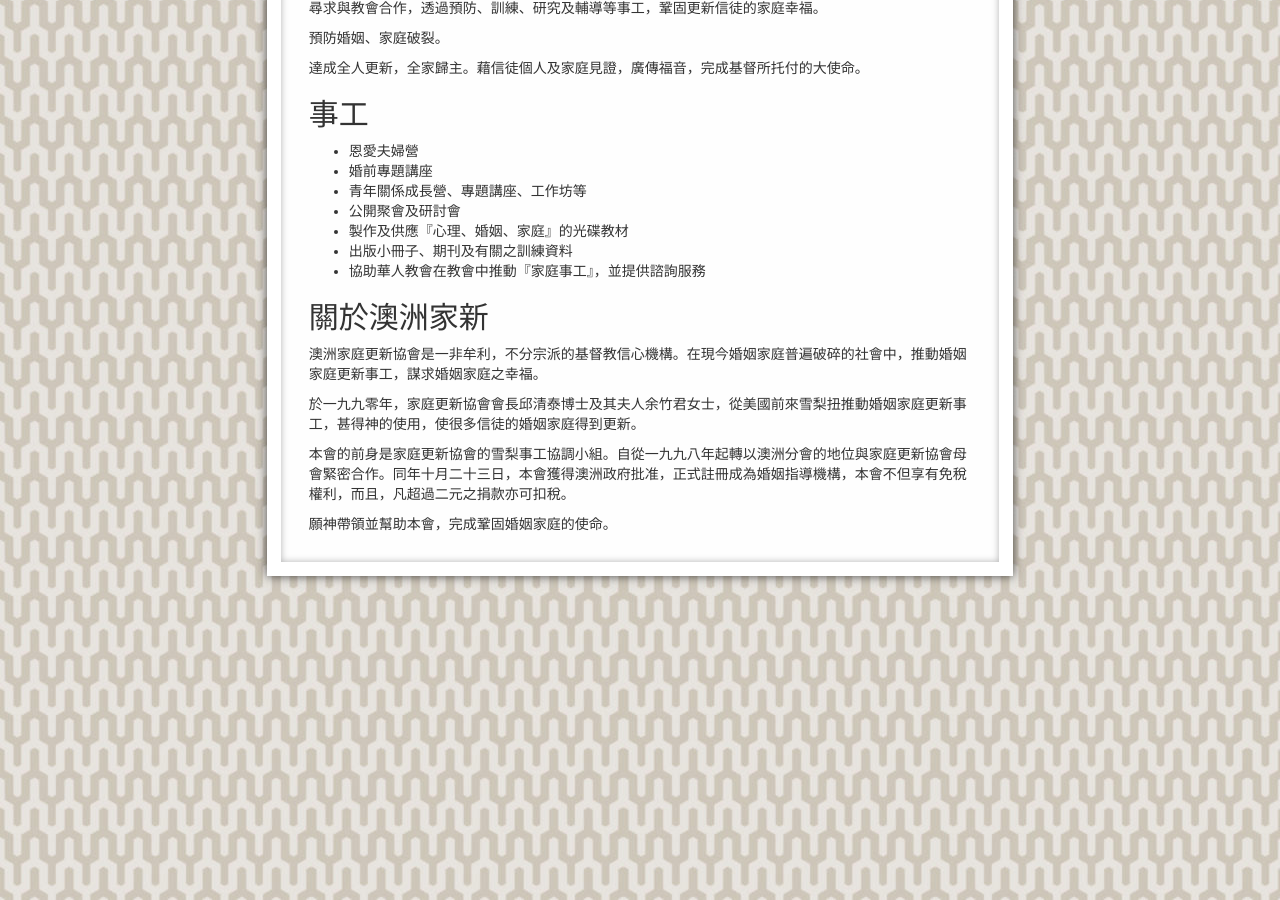
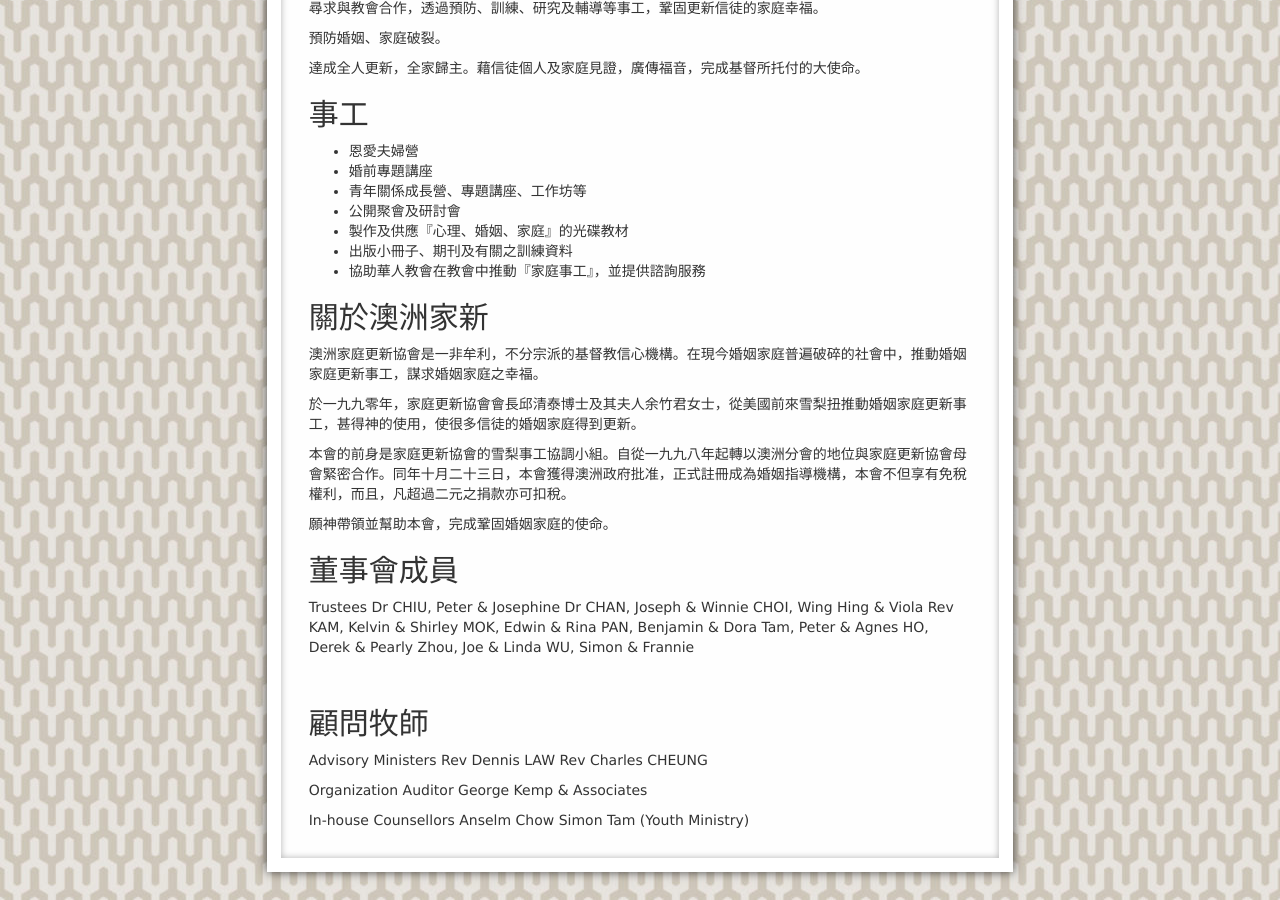
Before and after one commit to mffc/mffc, a Jekyll site: the page built from about/_posts/2001-01-04-mffcau.md, in a window 1280 px wide and 900 px high, scrolled down 777 px. Built offline with Jekyll 4.4.1, drawn with Linux system fonts in a browser that asks for light colours; nearby versions of some CDN libraries; Markdown is read by kramdown in place of the engine named in the settings.

Commit message:
add trustee and co to mffcau

```diff
--- a/about/_posts/2001-01-04-mffcau.md
+++ b/about/_posts/2001-01-04-mffcau.md
@@ -54,3 +54,33 @@
 本會的前身是家庭更新協會的雪梨事工協調小組。自從一九九八年起轉以澳洲分會的地位與家庭更新協會母會緊密合作。同年十月二十三日，本會獲得澳洲政府批准，正式註冊成為婚姻指導機構，本會不但享有免稅權利，而且，凡超過二元之捐款亦可扣稅。
 
 願神帶領並幫助本會，完成鞏固婚姻家庭的使命。
+
+董事會成員
+-----------
+Trustees
+Dr CHIU, Peter & Josephine
+Dr CHAN, Joseph & Winnie
+CHOI, Wing Hing & Viola
+Rev KAM, Kelvin & Shirley
+MOK, Edwin & Rina
+PAN, Benjamin & Dora
+Tam, Peter & Agnes
+HO, Derek & Pearly
+Zhou, Joe & Linda
+WU, Simon & Frannie
+
+
+
+顧問牧師
+--------
+Advisory Ministers
+Rev Dennis LAW
+Rev Charles CHEUNG
+
+
+Organization Auditor
+George Kemp & Associates
+
+In-house Counsellors
+Anselm Chow
+Simon Tam (Youth Ministry)
```
Also changed, not shown: about/_posts/2001-01-05-mffc.md (+1 -1 lines).
